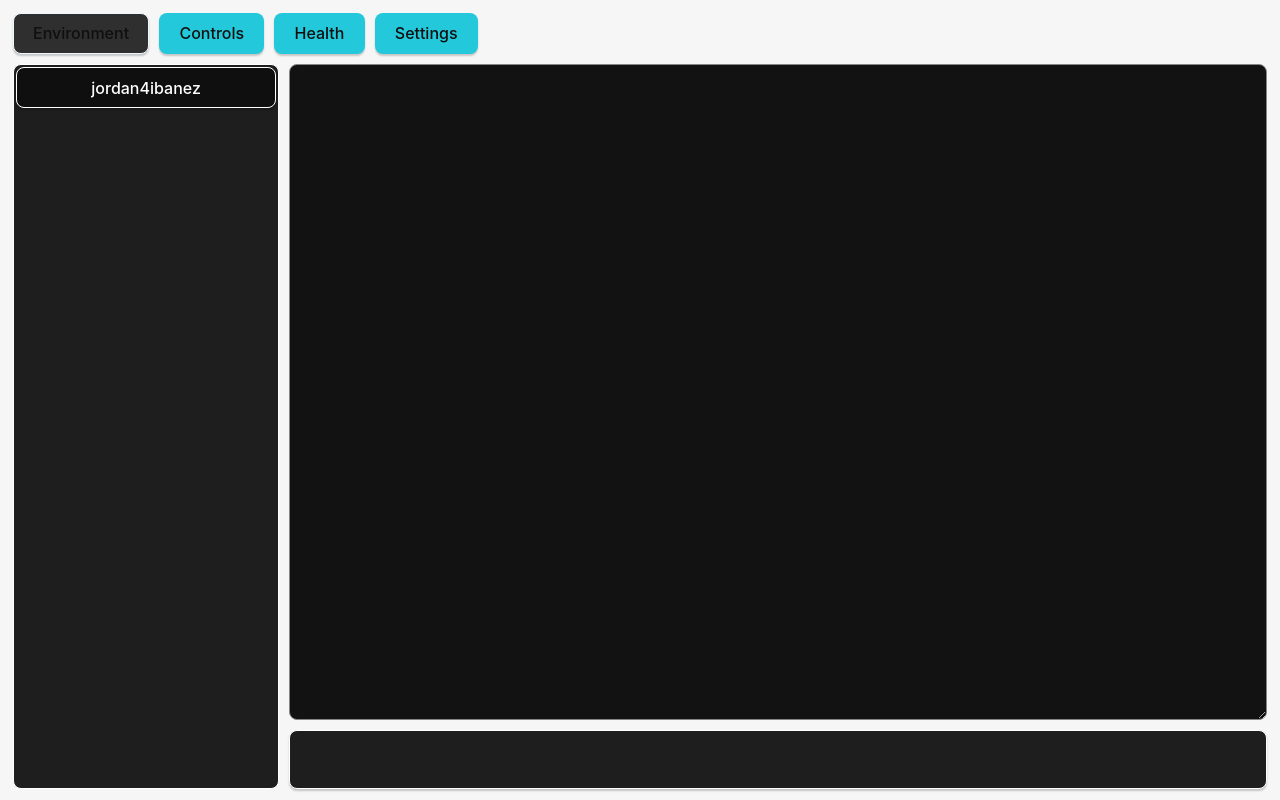
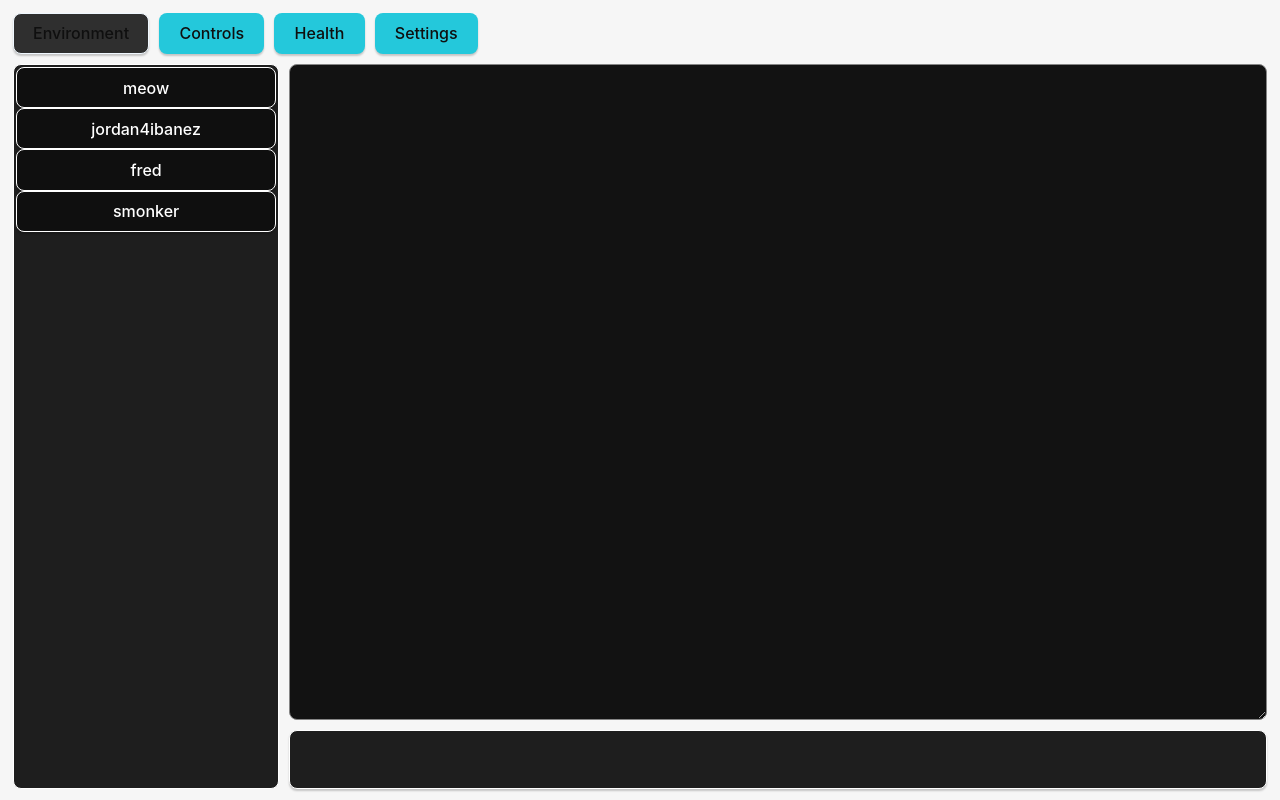
Before and after one commit to jordan4ibanez/minetest_gui, a website built with Vite: page index.html in a window 1280 px wide. Built offline with nearby package versions, Linux system fonts and the light colour scheme; what tauri-plugin-log-api would draw is missing.

Commit message:
A very basic player API

```diff
--- a/index.html
+++ b/index.html
@@ -23,7 +23,7 @@
 
       <div class="vertical-menu" id="playerlist">
         <!-- todo: this will need an api to add and remove player buttons -->
-        <button id="jordan4ibanezbutton" class="playerbuttons">jordan4ibanez</button>
+        <button id="jordan4ibanez-button" class="playerbuttons">jordan4ibanez</button>
       </div>
       <textarea class="grid-item" id="environment-text" readonly></textarea>
       <input class="grid-item" type="text" id="command-box"></input>
--- a/src/library/buttonify.ts
+++ b/src/library/buttonify.ts
@@ -138,3 +138,26 @@ export function environmentTextAppend(newText: string): void {
   let textArea = safeGetElementByID("environment-text") as HTMLTextAreaElement;
   textArea.value += `[${timeify()}] ${newText}\n`;
 };
+
+export function addPlayer(name: string): void {
+  let players: HTMLDivElement = safeGetElementByID("playerlist") as HTMLDivElement;
+  let playerButton = document.createElement("button");
+  playerButton.className = "playerbuttons";
+  playerButton.id = `${name}-button`;
+  playerButton.innerText = name;
+  players.appendChild(playerButton);
+}
+
+export function removePlayer(name: string): void {
+  let playerButton = document.getElementById(`${name}-button`);
+  if (playerButton == null) {
+    return;
+  }
+  playerButton.remove();
+}
+
+addPlayer("meow");
+removePlayer("jordan4ibanez");
+addPlayer("jordan4ibanez");
+addPlayer("fred");
+addPlayer("smonker");
```
